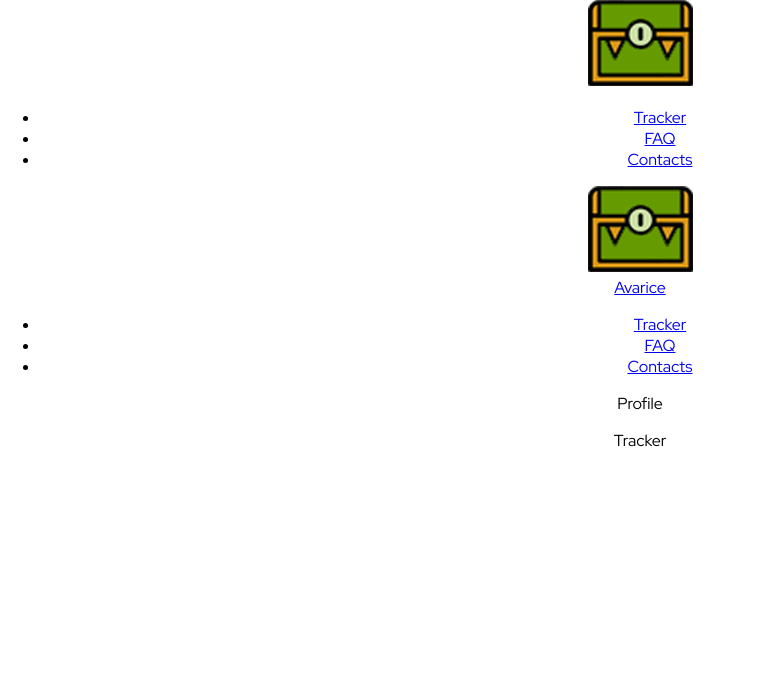
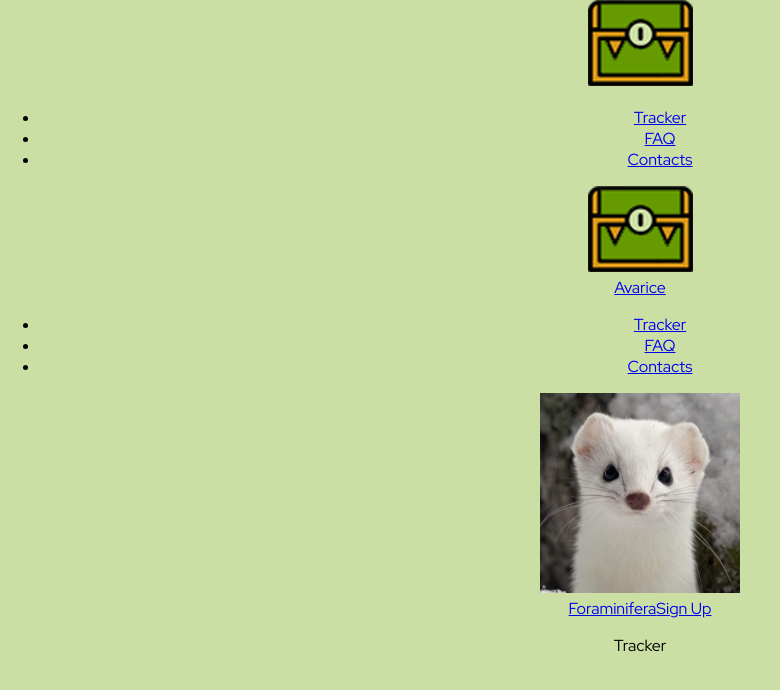
Before and after one commit to Foraminiferatrv/Avarice, a React app: page / in a window 1280 px wide. Shown: the top 690 px of the page, without its empty margins (0-780 px from the left). Built offline with nearby package versions, Linux system fonts and the light colour scheme.

Commit message:
Money status working

```diff
--- a/package.json
+++ b/package.json
@@ -7,6 +7,7 @@
     "@svgr/webpack": "4.1.0",
     "@typescript-eslint/eslint-plugin": "1.6.0",
     "@typescript-eslint/parser": "1.6.0",
+    "axios": "^0.19.0",
     "babel-eslint": "10.0.1",
     "babel-jest": "^24.8.0",
     "babel-loader": "8.0.5",
--- a/src/components/Navigation/BurgerMenu/BurgerMenu.css
+++ b/src/components/Navigation/BurgerMenu/BurgerMenu.css
@@ -1,15 +1,16 @@
-.BurgerMenu{
+.BurgerMenu {
   display: none;
 }
 
-@media(max-width:500px){
+@media(max-width:500px) {
   .BurgerMenu {
-  height: 65px;
+    height: 50px;
     width: 37px;
     display: flex;
     padding: 13px 0;
     flex-direction: column;
     justify-content: space-between;
+    align-items: center;
     box-sizing: border-box;
   }
 
--- /dev/null
+++ b/src/components/Navigation/ProfileStatus/ProfileStatus.css
@@ -0,0 +1,26 @@
+.ProfileStatus {
+  box-sizing: border-box;
+  display: flex;
+}
+
+.ProfileStatus a {
+  text-decoration: none;
+  color: #F5E856;
+  font-weight: bold;
+  margin: 0 5px;
+  font-size: 10pt;
+  text-decoration: 0.4s;
+}
+
+.ProfileStatus a:hover {
+  color: rgb(245, 243, 220);
+}
+
+.Hide {
+  display: none;
+}
+@media(max-width:600px){
+  .ProfileStatus a {
+    display: none;
+  }
+}
--- /dev/null
+++ b/src/components/Navigation/ProfileStatus/ProfileStatus.js
@@ -0,0 +1,18 @@
+import React from 'react';
+
+import classes from './ProfileStatus.css';
+
+let attachedClasses = [classes.SignUp];
+
+const profileStatus = ( props ) => {
+  if ( props.loginStatus ) {
+    attachedClasses = [classes.SignUp, classes.Hide];
+  }
+  return (
+    <div className={ classes.ProfileStatus }>
+      <a href="/">{ props.loginStatus ? props.userName : 'Log In' }</a>
+      <a href="/" className={ attachedClasses.join( ' ' ) }>Sign Up</a>
+    </div> )
+};
+
+export default profileStatus;
--- a/src/components/Navigation/Toolbar/Toolbar.css
+++ b/src/components/Navigation/Toolbar/Toolbar.css
@@ -10,6 +10,7 @@
   align-items: flex-start;
   padding: 0 20px;
   box-sizing: border-box;
+  align-items: center;
   z-index: 90;
 }
 
@@ -22,7 +23,13 @@
   display: flex;
   align-items: center;
 }
-
+.Profile{
+  height: 50px;
+  padding: 7px;
+  display: flex;
+  justify-content: space-between;
+  align-items: center;
+}
 
 @media(max-width: 499px) {
   .DesktopOnly {
--- a/src/components/Navigation/Toolbar/Toolbar.js
+++ b/src/components/Navigation/Toolbar/Toolbar.js
@@ -5,10 +5,14 @@ import NavigationItems from '../NavigationItems/NavigationItems';
 import Logo from '../../Logo/Logo';
 import classes from './Toolbar.css';
 import Label from '../../Label/Label';
+import UserIcon from '../UserIcon/UserIcon';
+import ProfileStatus from '../ProfileStatus/ProfileStatus';
 
 class Toolbar extends Component {
   state = {
-
+    loginStatus: true,
+    userName: 'Foraminifera',
+    iconUrl: '/'
   }
 
 
@@ -23,7 +27,13 @@ class Toolbar extends Component {
         <nav className={ classes.DesktopOnly }>
           <NavigationItems />
         </nav>
-        <div>Profile</div>
+        <div className={ classes.Profile }>
+          <UserIcon />
+          <ProfileStatus
+            loginStatus={ this.state.loginStatus }
+            userName={this.state.userName}
+          />
+        </div>
       </header>
     );
   }
--- /dev/null
+++ b/src/components/Navigation/UserIcon/UserIcon.css
@@ -0,0 +1,12 @@
+.UserIcon{
+  height: 100%;
+  box-sizing: border-box;
+  border: 2px solid rgba(255, 187, 0, 0.897);
+  border-radius: 50%;
+  margin-right: 6px;
+}
+
+.UserIcon img{
+  border-radius: 50%;
+  height: 100%;
+}
--- /dev/null
+++ b/src/components/Navigation/UserIcon/UserIcon.js
@@ -0,0 +1,15 @@
+import React from 'react';
+
+import userIconImg from '../../../assets/img/Profile/userIcon.png';
+import classes from './UserIcon.css';
+
+const userIcon = ( props ) => (
+  <div className={classes.UserIcon}>
+
+    <a href="/" >
+      <img src={ userIconImg } alt="user"  />
+    </a>
+  </div>
+)
+
+export default userIcon;
--- a/src/index.css
+++ b/src/index.css
@@ -1,4 +1,5 @@
 body {
+  background-color: #CBDFA5;
   margin: 0;
   padding: 0;
   font-family: 'Red Hat Display',
```
Also changed, not shown: src/axios-url.js (added, +7 -0 lines), src/components/Navigation/NavigationItems/NavigationItem/NavigationItem.css (+7 -7 lines), src/assets/img/Profile/userIcon.png (added), src/components/Navigation/Profile/Profile.js (deleted), 1 other file (tests, documents, lock files or other folders). Lines whose indentation alone changed are shown as unchanged.
